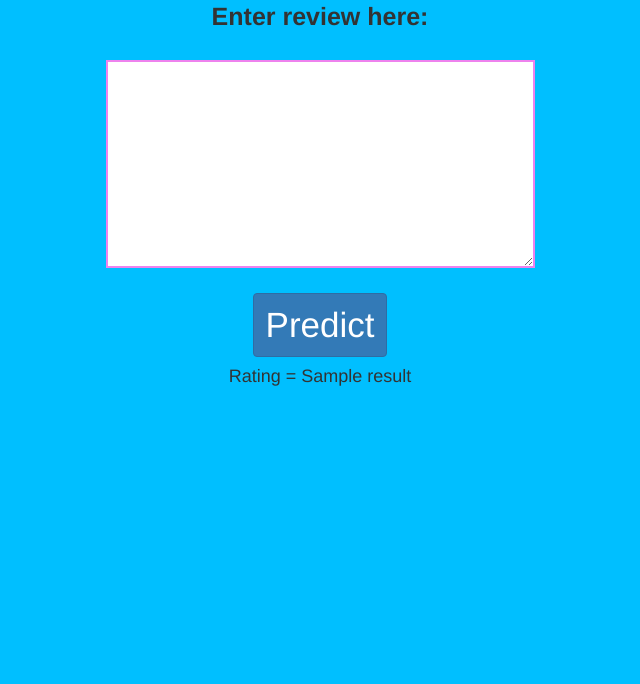
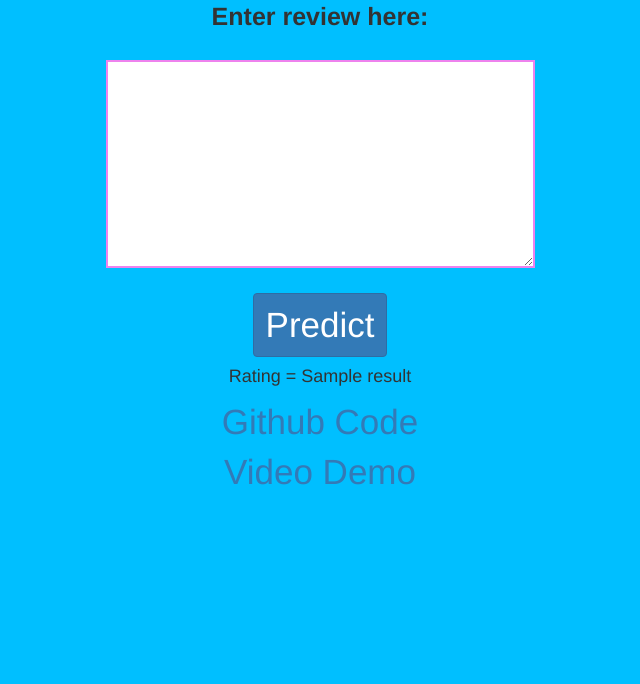
Before and after one commit to steeven1001759481/ratingpredictor, a Flask app: template templates/index.html in a window 1280 px wide. Shown: the part 97-781 px from the top of the page, without its empty margins (320-960 px from the left). Run offline with Flask 2, Linux system fonts and the light colour scheme; the template is opened without the code that fills it: most values are stand-ins (such as "Sample title", 1, 10 or a date in 2020); parts of the project's set-up code (start-up, migrations or seed data) failed here and were passed over; some libraries are stand-ins or nearby versions.

Commit message:
Added links

```diff
--- a/templates/index.html
+++ b/templates/index.html
@@ -25,9 +25,10 @@ body {
     </center>
   </form>
 
-  <center><h4><p id="rating">Rating =  {{result}}</p></h4></center>
+  <center><h4><p id="rating">Rating =  {{result}}</p></h4>
+<a href="https://github.com/steeven1001759481/ratingpredictor" style="font-size:35px;"> Github Code </a><br>
+<a href="https://www.youtube.com/watch?v=NtPtIP394v4" style="font-size:35px;"> Video Demo </a>
+</center>
 </div>
-
-
 </body>
 </html>
```
